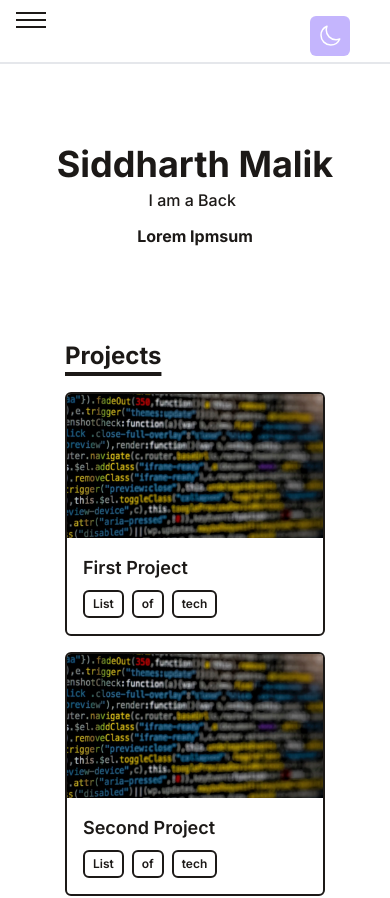
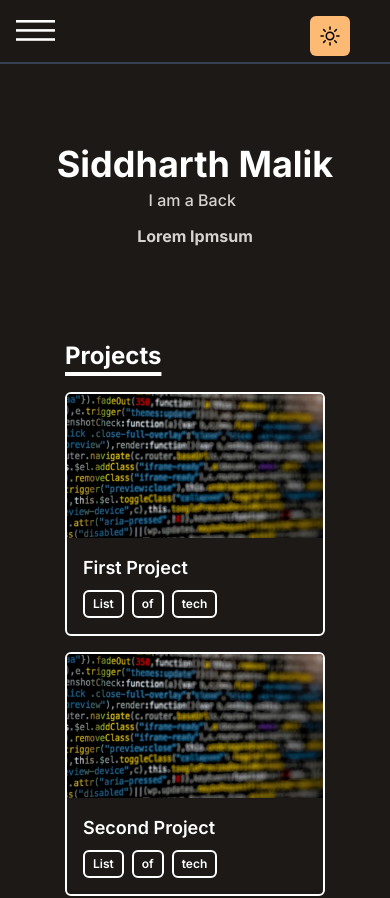
Before and after one commit to SiddharthM05/Portfolio-Website, a React (Vite) app: page / in a window 390 px wide. Shown: the top 898 px of the page. Built offline with nearby package versions, Linux system fonts and the light colour scheme.

Commit message:
Improvised mobile NavBar

```diff
--- a/src/components/DarkModeToggle.jsx
+++ b/src/components/DarkModeToggle.jsx
@@ -4,13 +4,7 @@ import { sun, moon } from "../data/svg";
 const DarkModeToggle = (props) => {
   const [theme, setTheme] = useState("dark");
 
-  useEffect(() => {
-    if (window.matchMedia("(prefers-color-scheme: dark)").matches) {
-      setTheme("dark");
-    } else {
-      setTheme("light");
-    }
-  }, []);
+
 
   const handleThemeSwitch = () => {
     setTheme(theme === "dark" ? "light" : "dark");
--- a/src/components/NavBar.jsx
+++ b/src/components/NavBar.jsx
@@ -13,32 +13,33 @@ function Navbar({ projectsRef, timelineRef, contactRef }) {
   };
   return (
     <div>
-      <nav className=" z-20 hidden md:block fixed w-full dark:bg-stone-900 border-b-2 border-gray-200 dark:border-gray-700 bg-white bg-opacity-95 dark:bg-opacity-95">
+      <DarkModeToggle position="z-30 fixed"></DarkModeToggle>
+      <nav className=" z-20 hidden md:block fixed w-full bg-stone-900 border-b-2  border-gray-700  bg-opacity-95">
         <div ref={navBarRef} className="max-w-7xl mx-auto px-4 sm:px-6 lg:px-8">
-          <DarkModeToggle position="fixed"></DarkModeToggle>
+
           <div className="flex justify-between h-16">
             <div className="flex items-center">
               <button
                 onClick={() => window.scrollTo({ top: 0, behavior: "smooth" })}
-                className="dark:text-white font-medium"
+                className="text-white font-medium"
               >
                 Home
               </button>
               <button
                 onClick={() => scrollToRef(projectsRef)}
-                className="ml-4 dark:text-white font-medium"
+                className="ml-4 text-white font-medium"
               >
                 Projects
               </button>
               <button
                 onClick={() => scrollToRef(timelineRef)}
-                className="ml-4 dark:text-white font-medium"
+                className="ml-4 text-white font-medium"
               >
                 Timeline
               </button>
               <button
                 onClick={() => scrollToRef(contactRef)}
-                className="ml-4 dark:text-white font-medium"
+                className="ml-4 text-white font-medium"
               >
                 Contact Me
               </button>
@@ -51,26 +52,27 @@ function Navbar({ projectsRef, timelineRef, contactRef }) {
           </div>
         </div>
       </nav>
-      <nav className=" md:hidden z-20 flex fixed w-full h-16  dark:bg-stone-900 border-b-2 border-gray-200 dark:border-gray-700 bg-white bg-opacity-95 dark:bg-opacity-95">
+      <nav className=" md:hidden z-20 flex fixed w-full h-16  bg-stone-900 border-b-2  border-gray-700  bg-opacity-95 dark:bg-opacity-95">
         <button
           className={`${
             isMenuOpen && "open"
-          } rounded-full px-4 py-2 focus:ouline-none hamburger`}
+          } rounded-full px-4 mt-2 focus:ouline-none hamburger`}
           onClick={() => {
             SetIsMenuOpen((open) => !open);
           }}
+          style={{ transform:"scale(1.3)" }}
         >
-          <span className="hamburger-top bg-stone-900 dark:bg-white"></span>
-          <span className="hamburger-middle bg-stone-900 dark:bg-white"></span>
-          <span className="hamburger-bottom bg-stone-900 dark:bg-white"></span>
+          <span className="hamburger-top bg-white"></span>
+          <span className="hamburger-middle bg-white"></span>
+          <span className="hamburger-bottom bg-white"></span>
         </button>
 
         <div class="md:hidden">
-          <DarkModeToggle position="fixed"></DarkModeToggle>
           <div
             className={`${
               isMenuOpen ? "flex" : "hidden"
-            }  absolute  flex-col items-center  self-end py-8 mt-10 space-y-6 font-bold bg-stone-800 sm:w-auto sm:self-center left-6 right-6 drop-shadow-md`}
+            }  absolute  flex-col items-center   py-12 mt-16 space-y-6 font-bold bg-stone-900 w-full left-0 right-0 self-center drop-shadow-md`}
+
           >
             <div className="flex flex-col items-center">
               <button
```
